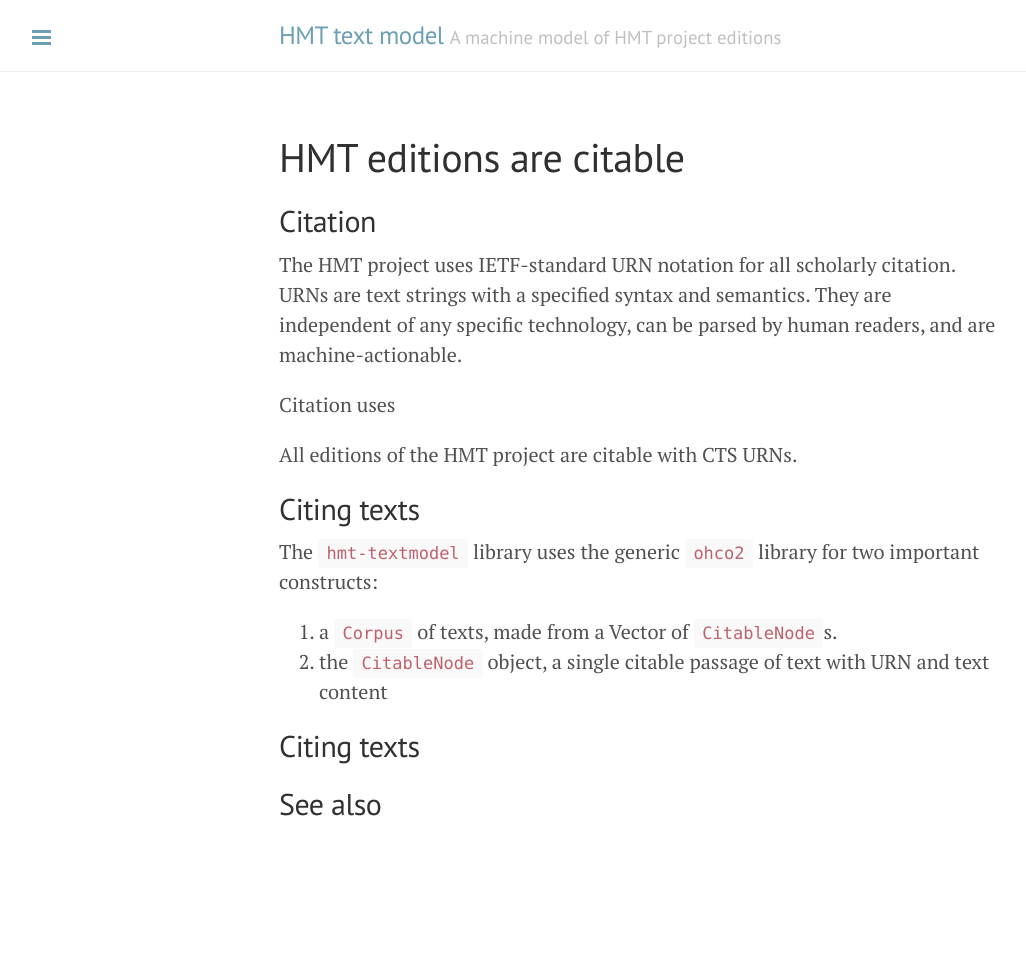
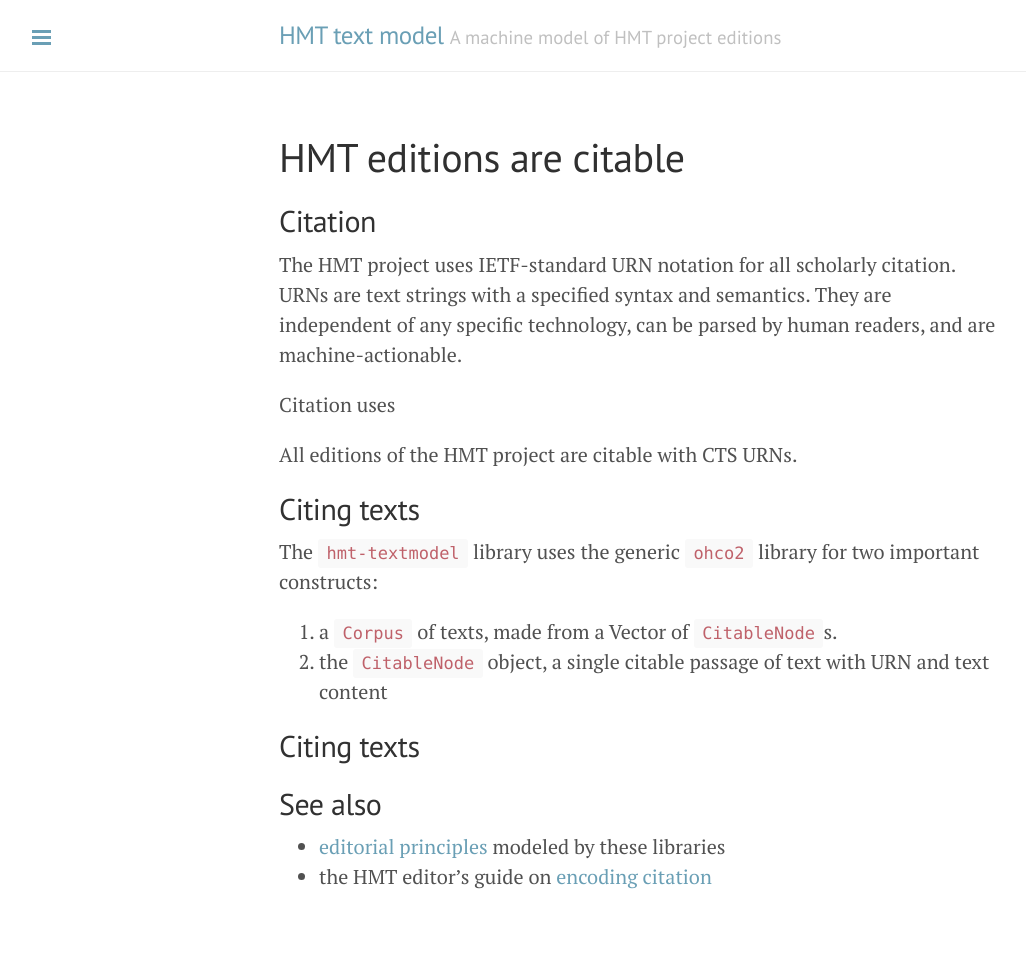
Before and after one commit to homermultitext/hmt-textmodel, a Jekyll site: the page built from docs/citation.md, in a window 1280 px wide. Shown: the whole page, without its empty margins (1-1027 px from the left). Built offline with Jekyll 4.4.1, drawn with Linux system fonts in a browser that asks for light colours; before the commit the page ends 902 px from its top, so only the background shows below that.

Commit message:
Add cross links

```diff
--- a/docs/citation.md
+++ b/docs/citation.md
@@ -26,3 +26,8 @@ The `hmt-textmodel` library uses the generic `ohco2` library for two important
 
 
 ## See also
+
+
+
+-   [editorial principles](https://homermultitext.github.io/hmt-editing-principles/citation) modeled by these libraries
+-   the HMT editor's guide on [encoding citation](https://homermultitext.github.io/hmt-editors-guide/citation)
```
